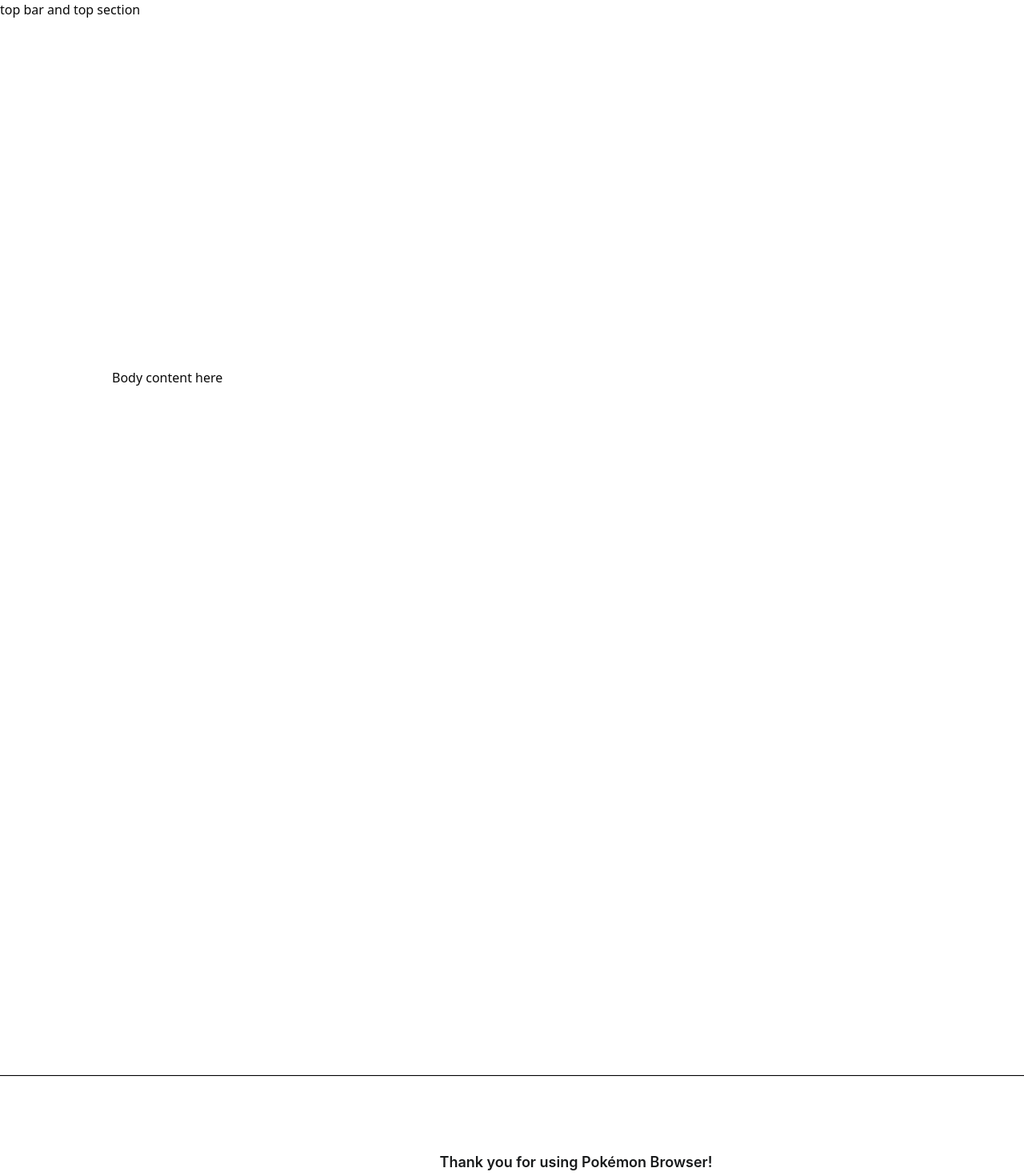
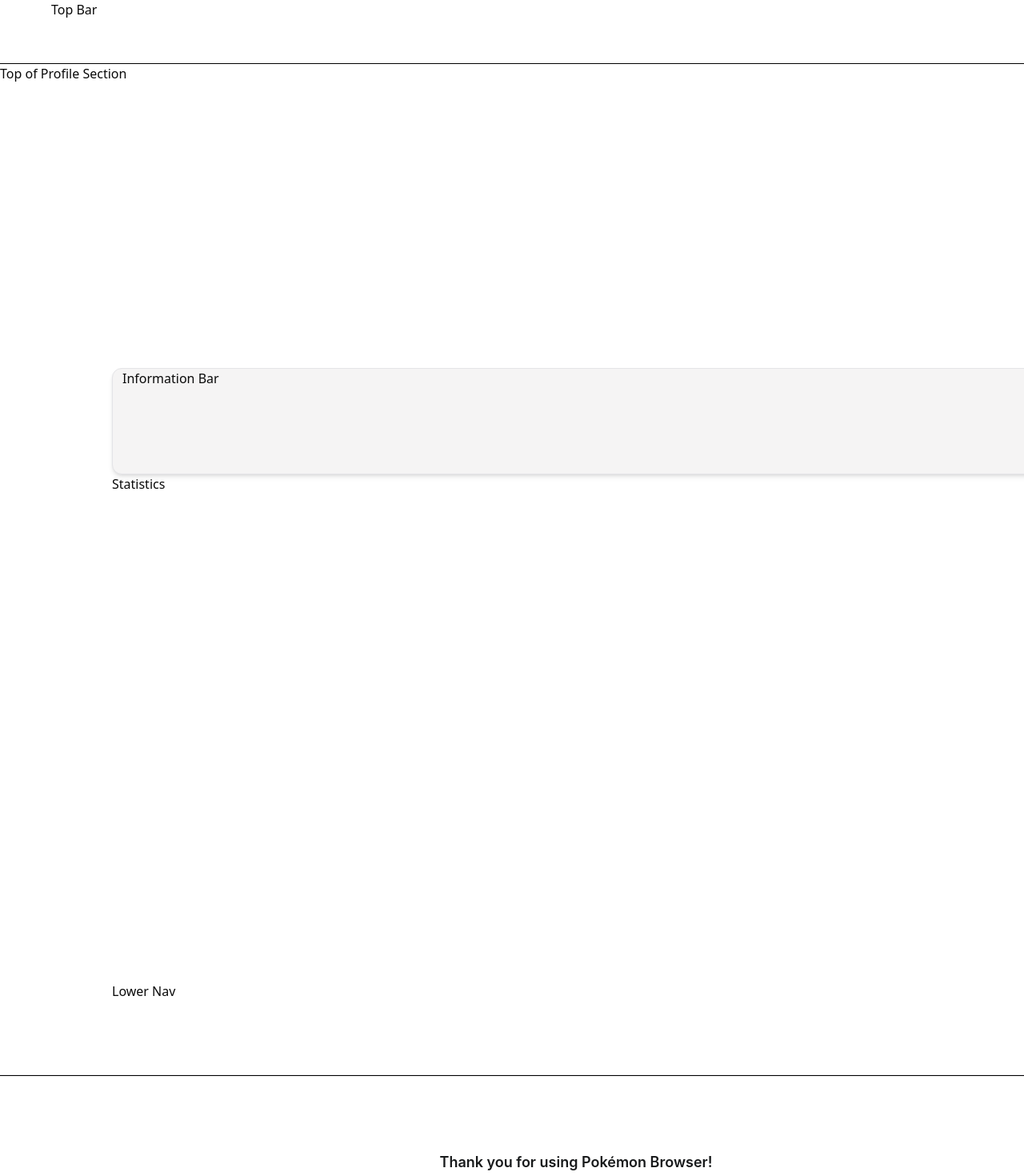
Before and after one commit to FCollinge/pokemon-browser, a Next.js app: page /pokemon/1 in a window 1280 px wide. Shown: the top 1470 px of the page at 80% size. Built offline with nearby package versions, Linux system fonts and the light colour scheme.

Commit message:
First two layers of the detail page built

```diff
--- a/app/pokemon/[id]/page.tsx
+++ b/app/pokemon/[id]/page.tsx
@@ -13,7 +13,24 @@ export default function PokemonDetailPage({ params }: { params: { id: string } }
         width: '1440px',
         height: '460px'
       }}>
-        top bar and top section
+        <div style={{
+          width: '1440px',
+          height: '80px',
+          gap: '10px',
+          borderBottom: '1px solid black',
+          paddingRight: '64px',
+          paddingLeft: '64px',
+          background: '#FFFFFF'
+        }}>
+          Top Bar
+        </div>
+
+        <div style={{
+          width: '1440px',
+          height: '380px'
+        }}>
+          Top of Profile Section
+        </div>
       </div>
 
       <div style={{
@@ -23,7 +40,35 @@ export default function PokemonDetailPage({ params }: { params: { id: string } }
         paddingRight: '140px',
         paddingLeft: '140px'
       }}>
-        Body content here
+        <div style={{
+          width: '1160px',
+          height: '133px',
+          gap: '28px',
+          paddingRight: '12px',
+          paddingLeft: '12px',
+          borderRadius: '12px',
+          border: '1px solid #E4E4E7',
+          background: '#F5F4F4',
+          boxShadow: '0px 4px 6px -1px #0000001A, 0px 2px 4px -2px #0000001A'
+        }}>
+          Information Bar
+        </div>
+
+        <div style={{
+          width: '1160px',
+          height: '634px',
+          gap: '24px'
+        }}>
+          Statistics
+        </div>
+
+        <div style={{
+          width: '1160px',
+          height: '36px',
+          gap: '10px'
+        }}>
+          Lower Nav
+        </div>
       </div>
 
       <Separator />
```
Also changed, not shown: 1 other file (tests, documents, lock files or other folders).
